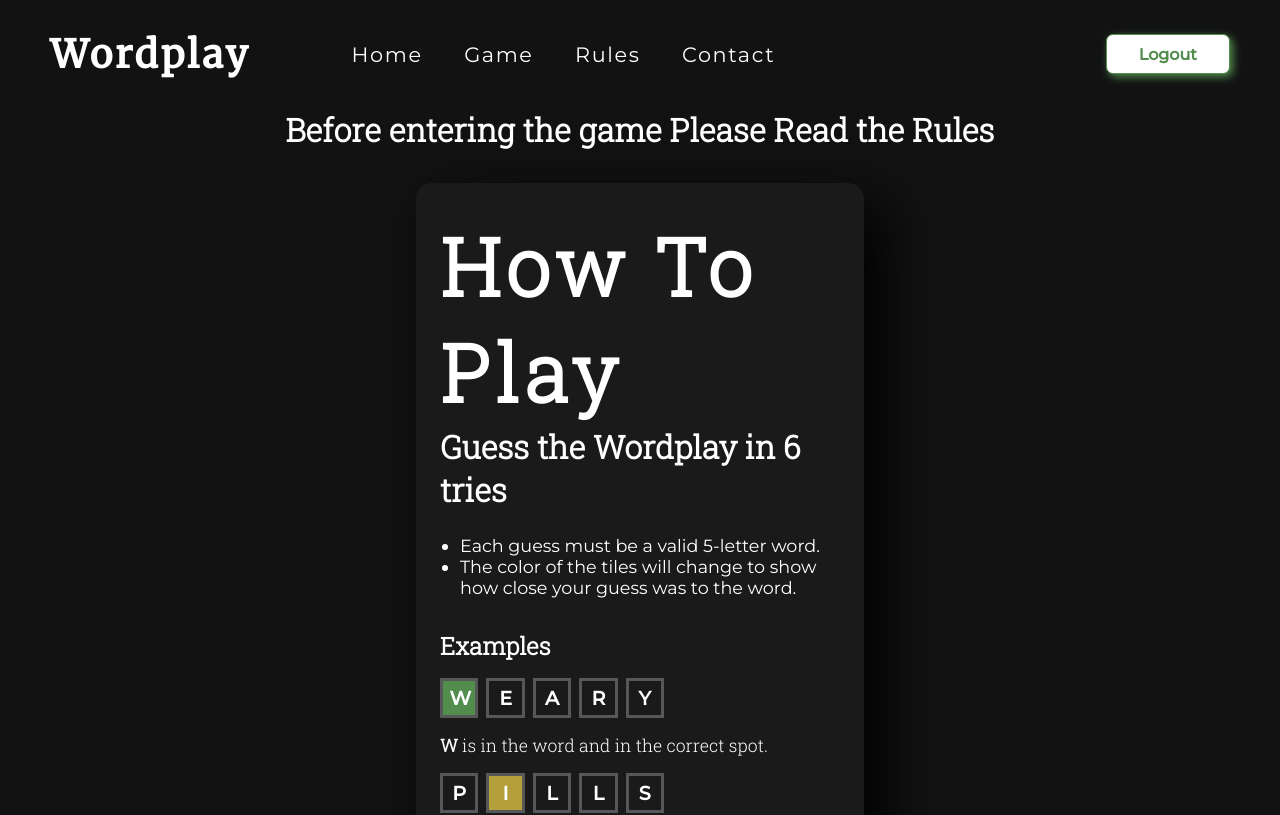
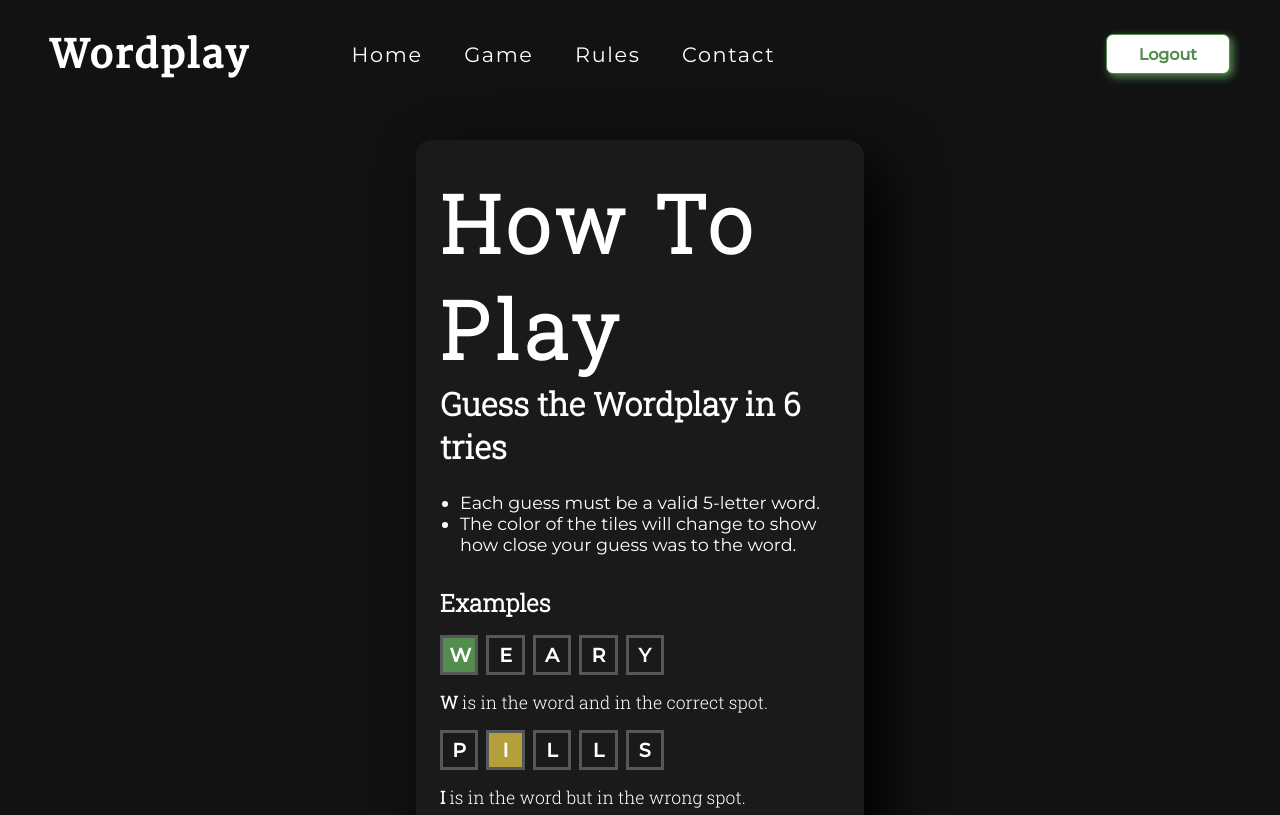
Before and after one commit to PrathameshhW/wordplay_client, a React (Vite) app: page /rules in a window 1280 px wide. Shown: the top 815 px of the page. Built offline with nearby package versions, Linux system fonts and the light colour scheme.

Commit message:
minor changes in Rules.jsx

```diff
--- a/src/Components/Rules/Rules.jsx
+++ b/src/Components/Rules/Rules.jsx
@@ -5,9 +5,6 @@ import "./Rules.scss";
 const Rules = () => {
   return (
     <>
-      <h1 className="rule-heading">
-        Before entering the game Please Read the Rules
-      </h1>
       <div className="rule">
         <div className="rule-container">
           <h1>How To Play</h1>
```
